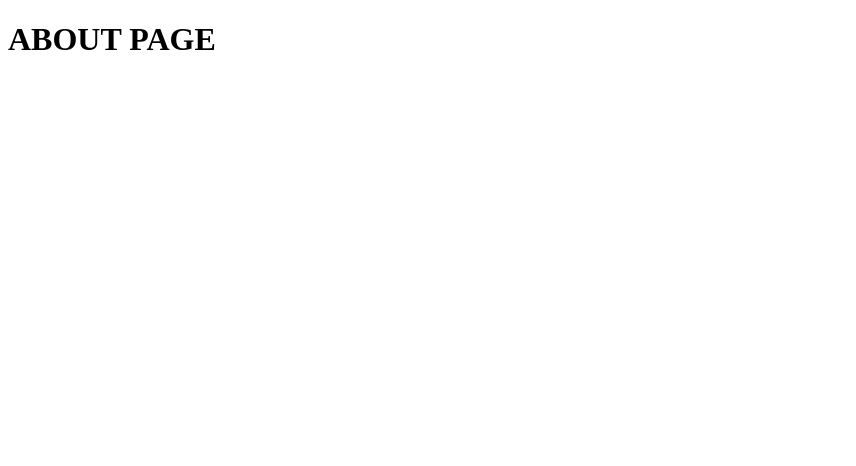
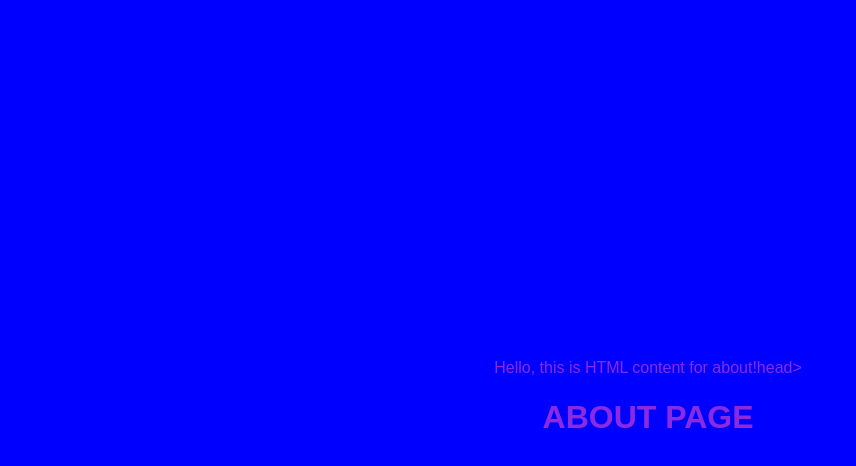
Before and after one commit to JosueSalazaku/node-02, a website: page client/about/index.html in a window 1280 px wide. Shown: the whole page, without its empty margins (0-856 px from the left). Drawn offline with Linux system fonts and the light colour scheme.

Commit message:
Improving file paths to css files

```diff
--- a/client/about/index.html
+++ b/client/about/index.html
@@ -1,8 +1,6 @@
-<!DOCTYPE html>
-      <html>
-        <head>
+Hello, this is HTML content for about!head>
           <title>My Dynamic HTML Page</title>
-          <link rel="stylesheet" href="style.css">
+          <link rel="stylesheet" href="/client/about/style.css">
         </head>
         <body>
           <h1>ABOUT PAGE</h1>
--- a/client/about/style.css
+++ b/client/about/style.css
@@ -1,4 +1,5 @@
-Hello, this is CSS content for about!, sans-serif;
+body {
+        font-family: "Poppins", sans-serif;
         background: blue;
         color: blueviolet;
         display: flex;
--- a/client/blog/index.html
+++ b/client/blog/index.html
@@ -1,6 +1,6 @@
 Hello, this is HTML content for blog!<head>
           <title>My Dynamic HTML Page</title>
-          <link rel="stylesheet" href="style.css">
+          <link rel="stylesheet" href="/client/blog/style.css">
         </head>
         <body>
           <h1>BLOG PAGE</h1>
--- a/client/style.css
+++ b/client/style.css
@@ -1,4 +1,5 @@
-Hello, this is CSS content!ppins", sans-serif;
+body {
+    font-family: "Poppins", sans-serif;
     background: turquoise;
     color: blueviolet;
     display: flex;
--- a/server.js
+++ b/server.js
@@ -1,6 +1,8 @@
 const path = require("path");
 const fs = require("fs");
 const os = require("node:os");
+
+console.log(path.__dirnam);
 
 function createFolder(folderPath, callback) {
   fs.mkdir(folderPath, (err) => {
@@ -37,7 +39,7 @@ createFolder(clientPath, () => {
     <html>
       <head>
         <title>My Dynamic HTML Page</title>
-        <link rel="stylesheet" href="style.css">
+        <link rel="stylesheet" href="/client/style.css">
       </head>
       <body>
         <h1>CLIENT PAGE</h1>
@@ -69,7 +71,7 @@ createFolder(clientPath, () => {
     <html>
       <head>
         <title>My Dynamic HTML Page</title>
-        <link rel="stylesheet" href="style.css">
+        <link rel="stylesheet" href="/client/contact/style.css">
       </head>
       <body>
         <h1>CONTACT PAGE</h1>
@@ -102,7 +104,7 @@ createFolder(clientPath, () => {
       <html>
         <head>
           <title>My Dynamic HTML Page</title>
-          <link rel="stylesheet" href="style.css">
+          <link rel="stylesheet" href="/client/about/style.css">
         </head>
         <body>
           <h1>ABOUT PAGE</h1>
@@ -135,7 +137,7 @@ createFolder(clientPath, () => {
       <html>
         <head>
           <title>My Dynamic HTML Page</title>
-          <link rel="stylesheet" href="style.css">
+          <link rel="stylesheet" href="/client/blog/style.css">
         </head>
         <body>
           <h1>BLOG PAGE</h1>
```
Also changed, not shown: client/contact/index.html (+5 -2 lines), client/index.html (+1 -1 lines).
